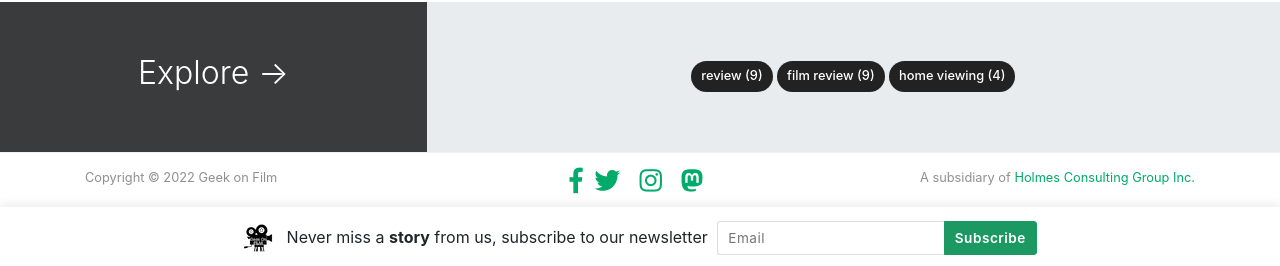
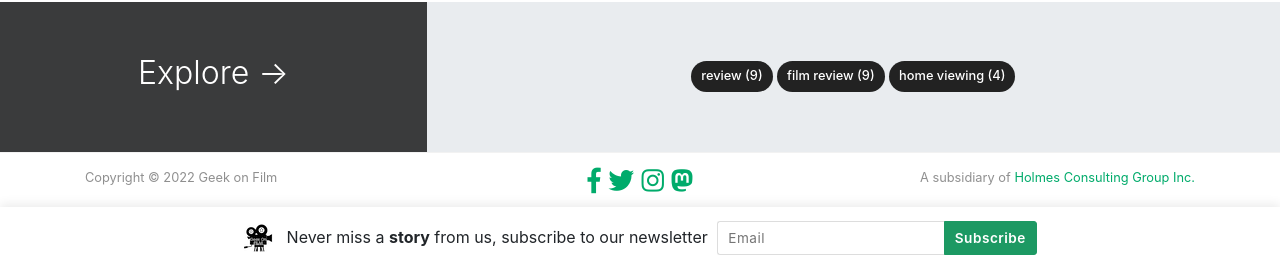
Before and after one commit to holmesconsulting/geekonfilm, a Jekyll site: the page built from index.html, in a window 1280 px wide and 900 px high, scrolled down 1249 px. Shown: the part 631-897 px from the top of the window. Built offline with Jekyll 4.4.1, drawn with Linux system fonts in a browser that asks for light colours; nearby versions of some CDN libraries; the list of posts is cut into pages by our own code.

Commit message:
Update default.html

```diff
--- a/_layouts/default.html
+++ b/_layouts/default.html
@@ -161,11 +161,11 @@
                 <!-- Facebook -->
                 <a href="https://www.facebook.com/GeekOnFilm"><i class="fab fa-facebook-f fa-2x"></i></a>
                 <!-- Twitter -->
-                <a href="https://twitter.com/geekonfilmcom"><i class="fab fa-twitter px-2 fa-2x"></i></a>
+                <a href="https://twitter.com/geekonfilmcom"><i class="fab fa-twitter pl-1 fa-2x"></i></a>
                 <!-- Instagram -->
-                <a href="https://www.instagram.com/geekonfilmcom/"><i class="fab fa-instagram px-2 fa-2x"></i></a>
+                <a href="https://www.instagram.com/geekonfilmcom/"><i class="fab fa-instagram pl-1 fa-2x"></i></a>
 		<!-- Mastodon -->
-		<a rel="me" href="https://filmherd.social/@geekonfilm"><i class="fab fa-mastodon px-2 fa-2x"></i></a>
+		<a rel="me" href="https://filmherd.social/@geekonfilm"><i class="fab fa-mastodon pl-1 fa-2x"></i></a>
 
             </div>
             <div class="col-md-4 col-sm-4 text-center text-lg-right">
```
